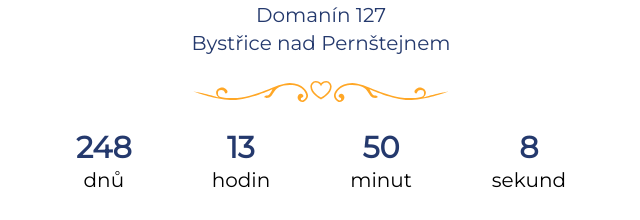
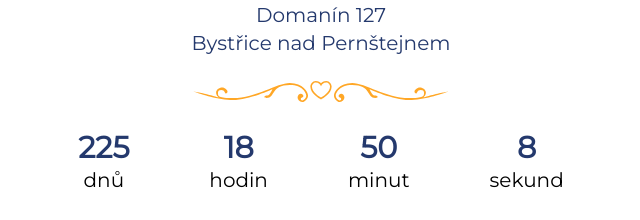
Before and after one commit to essare-rimaz/wedding-web, a Nuxt app: page / in a window 1280 px wide. Shown: the part 780-1000 px from the top of the page, without its empty margins (319-959 px from the left). Built offline with nearby package versions, Linux system fonts and the light colour scheme.

Commit message:
Fix wrong countdown date

```diff
--- a/pages/index.vue
+++ b/pages/index.vue
@@ -9,7 +9,7 @@
     <SplitElement />
     <EssentialInfoDisplay day="7.10." year="2023" />
     <SplitElement />
-    <CountdownDisplay end-time="2023-10-30T10:30:00.000+02:00" />
+    <CountdownDisplay end-time="2023-10-07T14:30:00.000+02:00" />
     <SplitElement />
 
     <CastingList />
```
